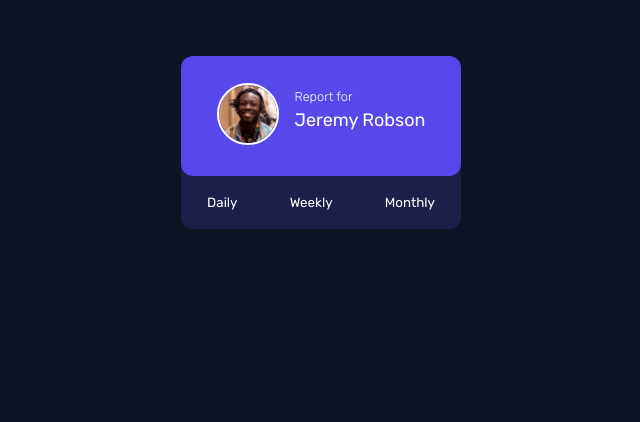
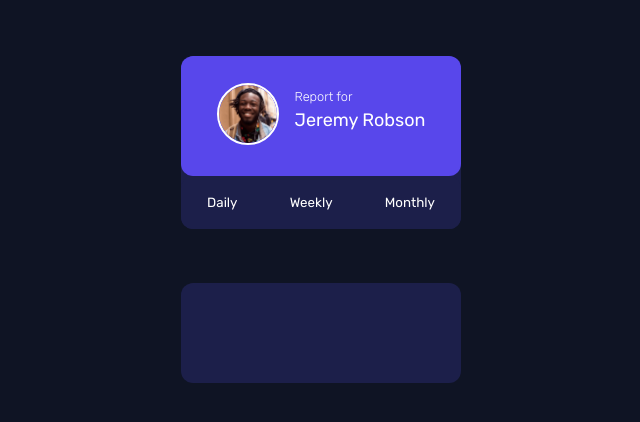
Before and after one commit to Pleopleq/time-tracking-dashboard-main, a Vue app in the folder time-tracking-dashboard/: page / in a window 1280 px wide. Shown: the top 422 px of the page, without its empty margins (319-959 px from the left). Built offline with nearby package versions, Linux system fonts and the light colour scheme.

Commit message:
Made changes in trackerCard markup and styles. Adjust --light-red-study color inside styles.css.

```diff
--- a/time-tracking-dashboard/src/App.vue
+++ b/time-tracking-dashboard/src/App.vue
@@ -8,7 +8,9 @@
         <user-info></user-info>
       </template>
     </user-profile>
-    <div class="trackers__container"></div>
+    <div class="trackers__container">
+      <tracker-card></tracker-card>
+    </div>
   </main>
 </template>
 
@@ -16,8 +18,9 @@
 import UserAvatar from "./components/UserAvatar.vue";
 import UserInfo from "./components/UserInfo.vue";
 import UserProfile from "./components/UserProfile.vue";
+import TrackerCard from "./components/TrackerCard.vue";
 export default {
-  components: { UserProfile, UserAvatar, UserInfo },
+  components: { UserProfile, UserAvatar, UserInfo, TrackerCard },
   name: "App",
 };
 </script>
--- a/time-tracking-dashboard/src/assets/styles/styles.css
+++ b/time-tracking-dashboard/src/assets/styles/styles.css
@@ -5,7 +5,7 @@
     /* PLAY */
     --soft-blue: hsl(195, 74%, 62%);
     /* STUDY */
-    --light-red: hsl(348, 100%, 68%);
+    --light-red-study: hsl(348, 100%, 68%);
     /* EXERCISE */
     --lime-green: hsl(145, 58%, 55%);
     /* SOCIAL */
--- a/time-tracking-dashboard/src/components/TrackerCard.vue
+++ b/time-tracking-dashboard/src/components/TrackerCard.vue
@@ -1,23 +1,53 @@
 <template>
-  <div class="tracker__container">
-    <div class="tracker__colorBar"></div>
-    <div class="tracker__data"></div>
+  <div class="tracker__container" :class="colorBar">
+    <div class="tracker__data">
+      <slot name="trackerData"></slot>
+    </div>
   </div>
 </template>
 
 <script>
-export default {};
+export default {
+  props: {
+    colorBar: "",
+  },
+};
 </script>
 
 <style>
+.tracker__container {
+  display: flex;
+  align-items: flex-end;
+  border-radius: 15px;
+  height: 130px;
+}
 .tracker__data {
   display: flex;
   justify-content: center;
   align-items: center;
   width: 280px;
-  height: 120px;
+  height: 100px;
   max-width: 320px;
   background-color: var(--dark-blue);
   border-radius: 12px;
 }
+
+.colorBar__work {
+  background-color: var(--soft-orange);
+}
+.colorBar__play {
+  background-color: var(--soft-blue);
+}
+.colorBar__study {
+  background-color: var(--light-red-study);
+}
+.colorBar__exercise {
+  background-color: var(--lime-green);
+}
+.colorBar__social {
+  background-color: var(--violet);
+}
+.colorBar__selfCare {
+  background-color: var(--soft-orange);
+}
 </style>
```
